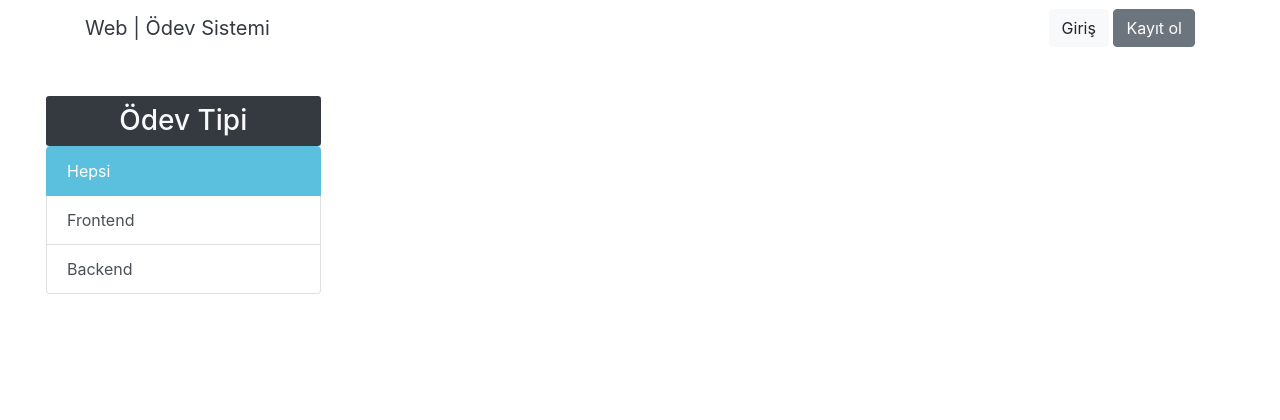
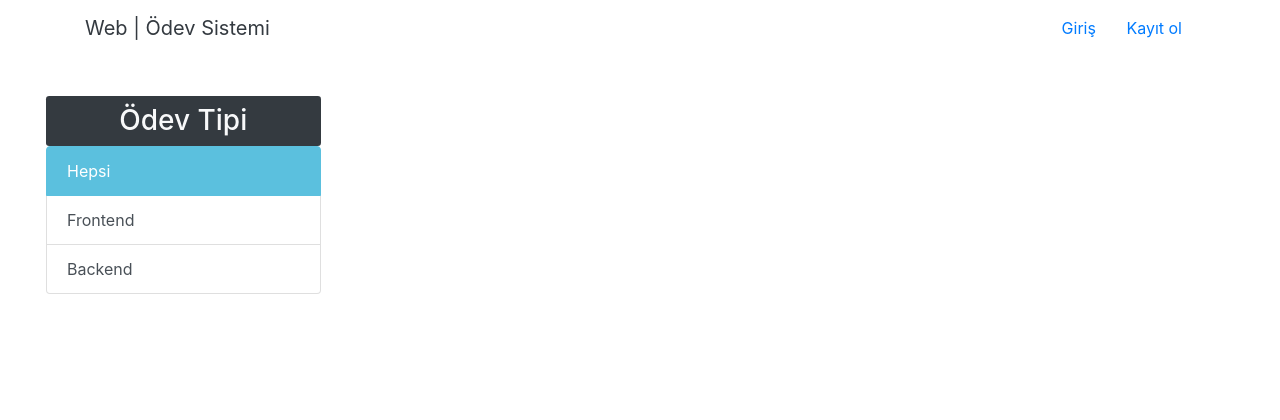
Before and after one commit to Razortype/django-homework-system, a Django app: page /homeworks in a window 1280 px wide. Shown: the top 420 px of the page. Run offline with Django 4.2, Linux system fonts and the light colour scheme; the visitor is signed in with stand-in values (Sample User, id 1); data that the repository does not hold is empty; some libraries are stand-ins or nearby versions.

Commit message:
Text aligment bug fixed.Navbar button changed.

```diff
--- a/homework_project/static/partials/css/_header.css
+++ b/homework_project/static/partials/css/_header.css
@@ -1,5 +1,9 @@
-#header__person_buttons{
+.header__person__buttons{
   margin-left:auto;
+}
+
+.header__person__buttons > button :focus,:hover,:active {
+    text-decoration: none !important;
 }
 
 
--- a/homework_project/static/partials/css/home.css
+++ b/homework_project/static/partials/css/home.css
@@ -75,3 +75,7 @@ html {
 .about__image:hover{
     transform: scale(1.1);
 }
+
+.text-justify{
+    text-align: justify;
+}
--- a/homework_project/templates/partials/_header.html
+++ b/homework_project/templates/partials/_header.html
@@ -43,9 +43,9 @@
   </div>
 
     {% else %}
-    <div id="header__person_buttons">
-      <button class="btn btn-light" onclick="document.location.href='/login'">Giriş</button>
-      <button class="btn btn-secondary" onclick="document.location.href='/register'">Kayıt ol</button>
+    <div class="header__person__buttons">
+      <button class="btn btn-link" onclick="document.location.href='/login'">Giriş</button>
+      <button class="btn btn-link" onclick="document.location.href='/register'">Kayıt ol</button>
     </div>
 
 
```
Also changed, not shown: homework_project/templates/home.html (+5 -5 lines).
